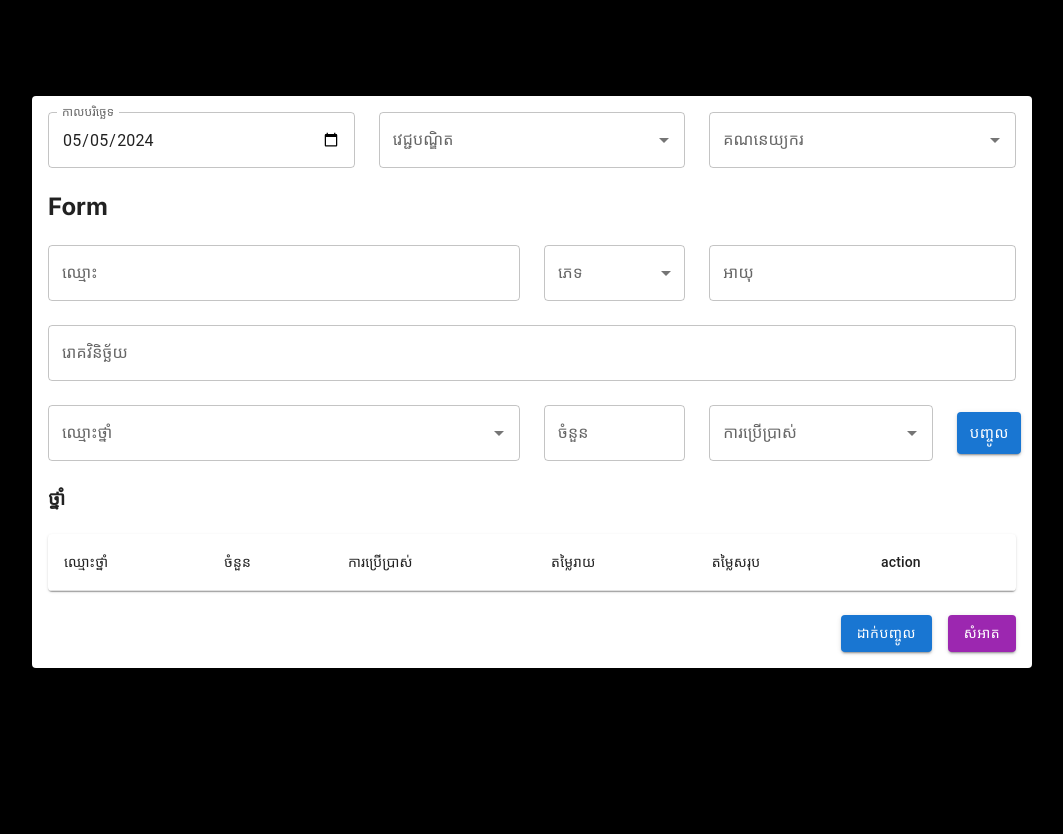
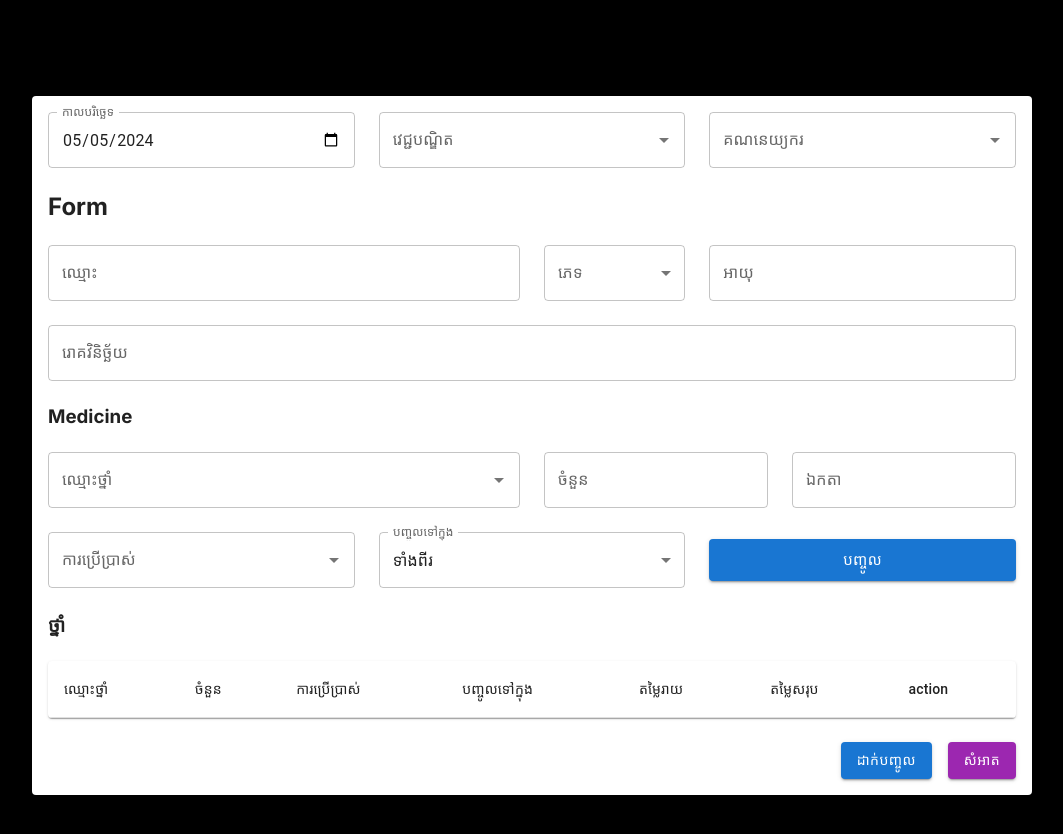
Before and after one commit to Dom-Taing/clinic, a Next.js app: page / in a window 1280 px wide. Shown: the top 834 px of the page, without its empty margins (108-1171 px from the left). Before the commit the page ends 800 px from the top, so only its background shows below. Built offline with nearby package versions, Linux system fonts and the light colour scheme.

Commit message:
add unit

```diff
--- a/src/components/MedicalForm/config.ts
+++ b/src/components/MedicalForm/config.ts
@@ -6,7 +6,14 @@ export const formLabelEn = {
   diagnosis: "Diagnosis",
   medicine: "Medicine",
   amount: "Amount",
+  unit: "Unit",
   usage: "Usage",
+  addInto: "Add Into",
+  addIntoOptions: {
+    prescription: "Prescription",
+    invoice: "Invoice",
+    both: "Both",
+  },
   namePlaceholder: "Enter Patient Name",
   sexOptions: {
     male: "Male",
@@ -30,7 +37,14 @@ export const formLabelKh = {
   diagnosis: "រោគវិនិច្ឆ័យ",
   medicine: "ឈ្មោះថ្នាំ",
   amount: "ចំនួន",
+  unit: "ឯកតា",
   usage: "ការប្រើប្រាស់",
+  addInto: "បញ្ចូលទៅក្នុង",
+  addIntoOptions: {
+    prescription: "វេជ្ជបញ្ជា",
+    invoice: "វិក្កយបត្រ",
+    both: "ទាំងពីរ",
+  },
   namePlaceholder: "បញ្ចូលឈ្មោះអ្នកជំងឺ",
   sexOptions: {
     male: "ប្រុស",
@@ -46,3 +60,5 @@ export const formLabelKh = {
   clear: "សំអាត",
   date: "កាលបរិច្ឆេទ",
 };
+
+export const unitOptions = ["គ្រាប់", "កញ្ចប់"];
--- a/src/components/MedicalForm/index.tsx
+++ b/src/components/MedicalForm/index.tsx
@@ -10,7 +10,7 @@ import {
   TextField,
 } from "@mui/material";
 import React, { useEffect, useRef, useState } from "react";
-import { formLabelEn, formLabelKh } from "./config";
+import { formLabelEn, formLabelKh, unitOptions } from "./config";
 import axios from "axios";
 import DataTable from "../DataTable";
 import DeleteIcon from "@mui/icons-material/Delete";
@@ -33,16 +33,20 @@ interface PersonalInfo {
   diagnosis: string;
   medicine: string;
   amount: number;
+  unit: string;
   usage: string;
+  addInto: string;
   date: string;
 }
 
 interface Prescription {
   medicine: string;
   amount: number;
+  unit: string;
   unitPrice: number;
   totalPrice: number;
   usage: string;
+  addInto: string;
 }
 
 interface ErrorType {
@@ -86,7 +90,9 @@ const MedicalForm: React.FC<FormProps> = ({
     diagnosis: "",
     medicine: "",
     amount: 0,
+    unit: "",
     usage: "",
+    addInto: "both",
     date: new Date().toISOString().split("T")[0],
   });
   const [employeeInfo, setEmployeeInfo] = useState<EmployeeInfo>({
@@ -144,7 +150,9 @@ const MedicalForm: React.FC<FormProps> = ({
       {
         medicine: formData.medicine,
         amount: formData.amount,
+        unit: formData.unit,
         usage: formData.usage,
+        addInto: formData.addInto,
         unitPrice: unitPrice,
         totalPrice: totalPrice,
       },
@@ -153,7 +161,9 @@ const MedicalForm: React.FC<FormProps> = ({
       ...formData,
       medicine: "",
       amount: 0,
+      unit: "",
       usage: "",
+      addInto: "both",
     });
   };
 
@@ -170,7 +180,9 @@ const MedicalForm: React.FC<FormProps> = ({
       diagnosis: "",
       medicine: "",
       amount: 0,
+      unit: "",
       usage: "",
+      addInto: "both",
       date: selectedDate,
     });
     setPrescriptions([]);
@@ -315,7 +327,7 @@ const MedicalForm: React.FC<FormProps> = ({
                   label={formLabel.age}
                   fullWidth
                   name="age"
-                  value={formData.age === 0 ? null : formData.age}
+                  value={formData.age === 0 ? "" : formData.age}
                   onChange={(e: React.ChangeEvent<HTMLInputElement>) => {
                     const value = e.target.value;
                     e.target.value = value.replace(/^0+/, "") || "";
@@ -337,6 +349,10 @@ const MedicalForm: React.FC<FormProps> = ({
                     <TextField {...params} label={formLabel.diagnosis} />
                   )}
                 />
+              </Grid>
+              {/* Medicine */}
+              <Grid item xs={12}>
+                <h3>Medicine</h3>
               </Grid>
               <Grid item xs={6}>
                 <Autocomplete
@@ -360,13 +376,13 @@ const MedicalForm: React.FC<FormProps> = ({
                   )}
                 />
               </Grid>
-              <Grid item xs={2}>
+              <Grid item xs={3}>
                 <TextField
                   type="number"
                   label={formLabel.amount}
                   fullWidth
                   name="amount"
-                  value={formData.amount === 0 ? null : formData.amount}
+                  value={formData.amount === 0 ? "" : formData.amount}
                   onChange={(e: React.ChangeEvent<HTMLInputElement>) => {
                     const value = e.target.value;
                     e.target.value = value.replace(/^0+/, "") || "";
@@ -375,6 +391,21 @@ const MedicalForm: React.FC<FormProps> = ({
                 />
               </Grid>
               <Grid item xs={3}>
+                <Autocomplete
+                  disablePortal
+                  options={unitOptions}
+                  freeSolo
+                  value={formData.unit}
+                  onChange={(e, newValue) => {
+                    onFormDataChange(e, "unit", newValue || "");
+                  }}
+                  autoSelect
+                  renderInput={(params) => (
+                    <TextField {...params} label={formLabel.unit} />
+                  )}
+                />
+              </Grid>
+              <Grid item xs={4}>
                 <Autocomplete
                   disablePortal
                   options={usageList.map((item) => item.usage)}
@@ -389,9 +420,29 @@ const MedicalForm: React.FC<FormProps> = ({
                   )}
                 />
               </Grid>
+              <Grid item xs={4}>
+                <TextField
+                  label={formLabel.addInto}
+                  fullWidth
+                  onChange={(e) => onFormDataChange(e)}
+                  select
+                  name="addInto"
+                  value={formData.addInto}
+                >
+                  {Object.keys(formLabel.addIntoOptions).map((key) => (
+                    <MenuItem key={key} value={key}>
+                      {
+                        formLabel.addIntoOptions[
+                          key as keyof typeof formLabel.addIntoOptions
+                        ]
+                      }
+                    </MenuItem>
+                  ))}
+                </TextField>
+              </Grid>
               <Grid
                 item
-                xs={1}
+                xs={4}
                 style={{ display: "flex", alignItems: "center" }}
               >
                 <Button
@@ -399,6 +450,7 @@ const MedicalForm: React.FC<FormProps> = ({
                   color="primary"
                   size="large"
                   onClick={onClickAddMedicine}
+                  fullWidth
                 >
                   {formLabel.addButton}
                 </Button>
@@ -412,12 +464,18 @@ const MedicalForm: React.FC<FormProps> = ({
                     { display: formLabel.medicine, key: "medicine" },
                     { display: formLabel.amount, key: "amount" },
                     { display: formLabel.usage, key: "usage" },
+                    { display: formLabel.addInto, key: "addInto" },
                     { display: formLabel.unitPrice, key: "unitPrice" },
                     { display: formLabel.totalPrice, key: "totalPrice" },
                     { display: "action", key: "action" },
                   ]}
                   data={prescriptions.map((item, index) => ({
                     ...item,
+                    amount: `${item.amount} ${item.unit || ""}`,
+                    addInto:
+                      formLabel.addIntoOptions[
+                        item.addInto as keyof typeof formLabel.addIntoOptions
+                      ],
                     action: (
                       <IconButton
                         aria-label="delete"
--- a/src/pages/api/pdf/index.ts
+++ b/src/pages/api/pdf/index.ts
@@ -56,7 +56,11 @@ export default async (req: NextApiRequest, res: NextApiResponse) => {
   doc.registerFont("Khmer", path.resolve("./public/Khmer-Regular.ttf"));
   doc.registerFont("Fancy-Khmer", path.resolve("./public/Moul-Regular.ttf"));
   await createPrescriptionPdf(doc, "kh", {
-    prescription: req.body.prescription,
+    prescription: req.body.prescription.filter(
+      (prescription: any) =>
+        prescription.addInto === "prescription" ||
+        prescription.addInto === "both"
+    ),
     name: req.body.name,
     sex: req.body.sex,
     age: req.body.age,
@@ -72,7 +76,10 @@ export default async (req: NextApiRequest, res: NextApiResponse) => {
     age: req.body.age,
     date: req.body.date,
     invoiceNo: recordId,
-    prescription: req.body.prescription,
+    prescription: req.body.prescription.filter(
+      (prescription: any) =>
+        prescription.addInto === "invoice" || prescription.addInto === "both"
+    ),
     accountant: req.body.accountant,
   });
 
--- a/src/utils/config.ts
+++ b/src/utils/config.ts
@@ -141,3 +141,18 @@ export const invoicePdfConfigKh = {
       "ផ្ទះលេខ ៧៦៨, ផ្លូវជាតិលេខ ៥ គីឡូម៉ែត្រលេខ ៦, ខណ្ឌ ឬស្សីកែវ រាជធានីភ្នំពេញ (ទល់មុខរោងចក្រ កូកាកូឡា)\nលេខទូរស័ព្ទ 010 89 22 89, 017 89 22 89, 012 99 37 22",
   },
 };
+
+export const Month = [
+  "Jan",
+  "Feb",
+  "Mar",
+  "Apr",
+  "May",
+  "Jun",
+  "Jul",
+  "Aug",
+  "Sep",
+  "Oct",
+  "Nov",
+  "Dec",
+];
--- a/src/utils/createPdf.ts
+++ b/src/utils/createPdf.ts
@@ -1,4 +1,5 @@
 import {
+  Month,
   invoicePdfConfigEn,
   invoicePdfConfigKh,
   prescriptionPdfConfigEn,
@@ -46,6 +47,11 @@ interface InvoiceData {
 function formatDateKh(date: string) {
   const [year, month, day] = date.split("-");
   return `ថ្ងៃទី ${day} ខែ ${month} ឆ្នាំ ${year}`;
+}
+
+function formatDateEn(date: string) {
+  const [year, month, day] = date.split("-");
+  return `${day}-${Month[parseInt(month)]}-${year}`;
 }
 
 function getFileName(name: string) {
@@ -367,7 +373,7 @@ export const createInvoicePdf = async (
   xPos = pageWidth * 0.625;
   doc
     .font(invoicePdfConfig.khFont)
-    .text(`${content.dateLabel}${date}`, xPos, doc.y);
+    .text(`${content.dateLabel}${formatDateEn(date)}`, xPos, doc.y);
   doc.moveDown(1);
 
   // prescription
```
